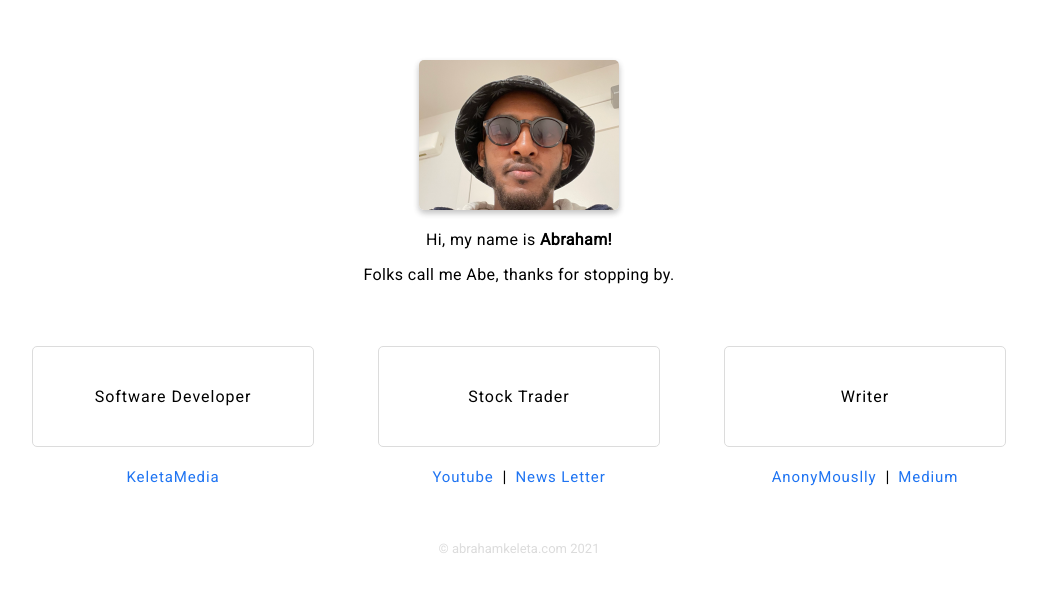
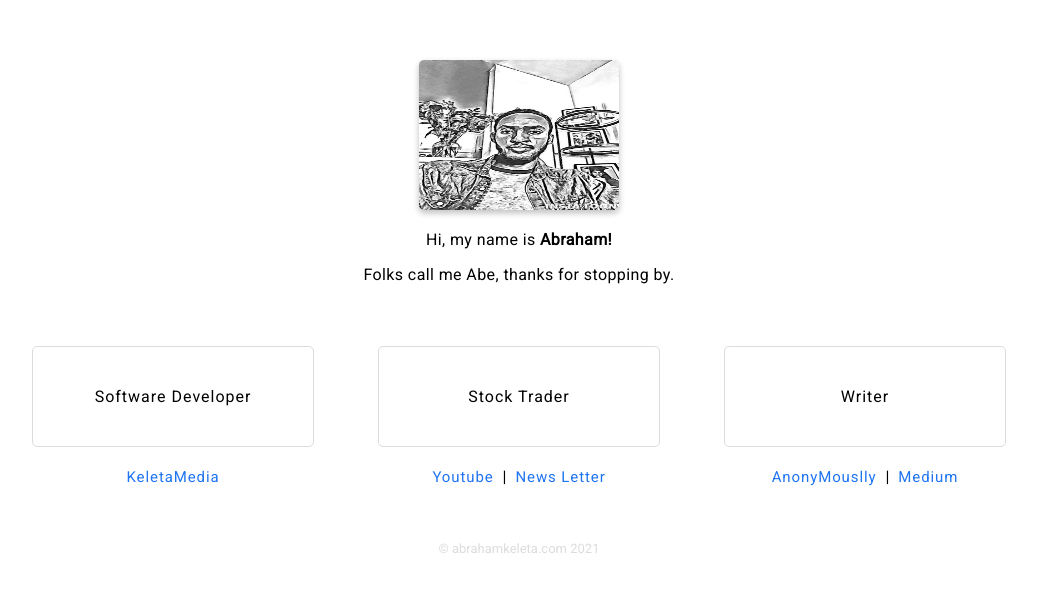
Before and after one commit to AbrahamKeleta/abrahamkeleta.com, a plain HTML site: page index.html in a window 1280 px wide. Shown: the part 130-722 px from the top of the page, without its empty margins (121-1158 px from the left). Drawn offline with Linux system fonts and the light colour scheme.

Commit message:
updated profile image
helllooooo

```diff
--- a/index.html
+++ b/index.html
@@ -11,7 +11,7 @@
 <body>
     <div class="container">
         <section class="header">
-            <img class="headshot" src="logo.png">
+            <img class="headshot" src="profile_image.jpg">
             <br>
             <p class="intro">Hi, my name is <strong class="bold"> Abraham! </strong></p>
             <p class="more-details">Folks call me Abe, thanks for stopping by.</p>
```
